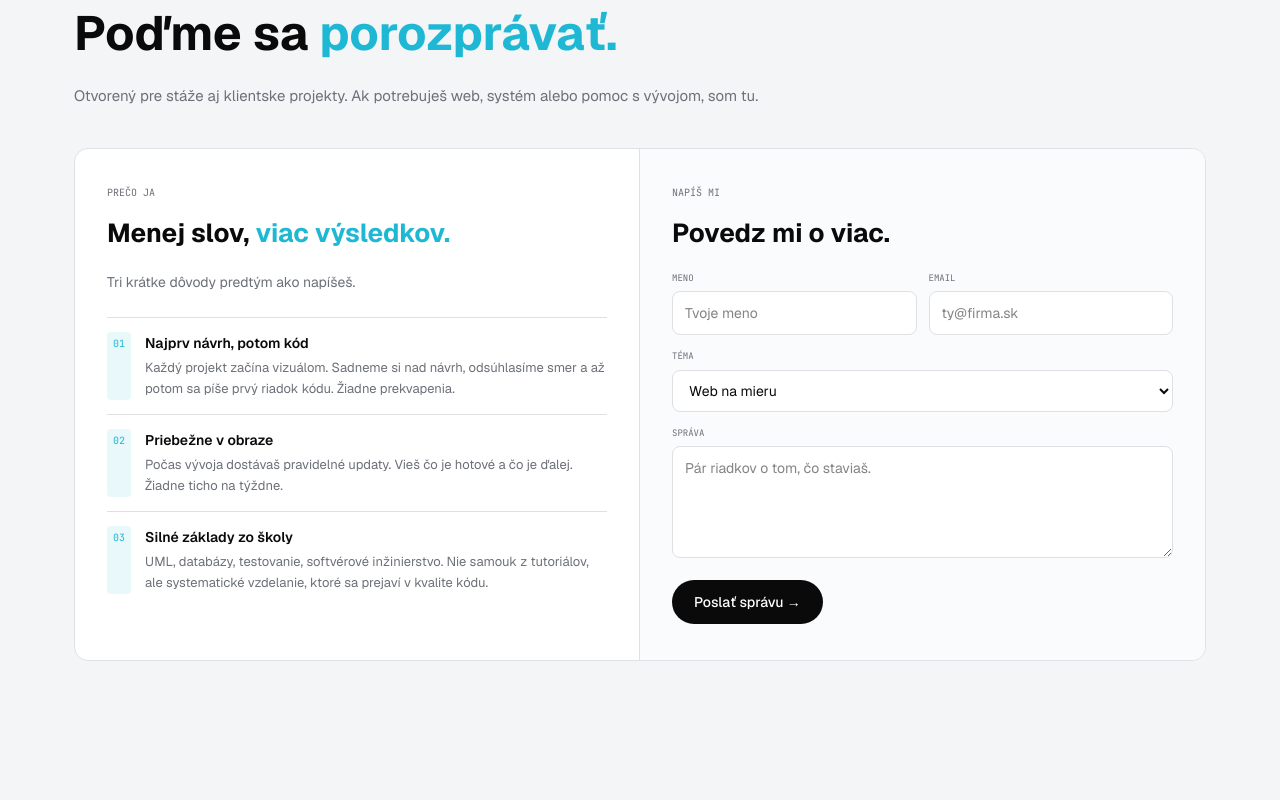
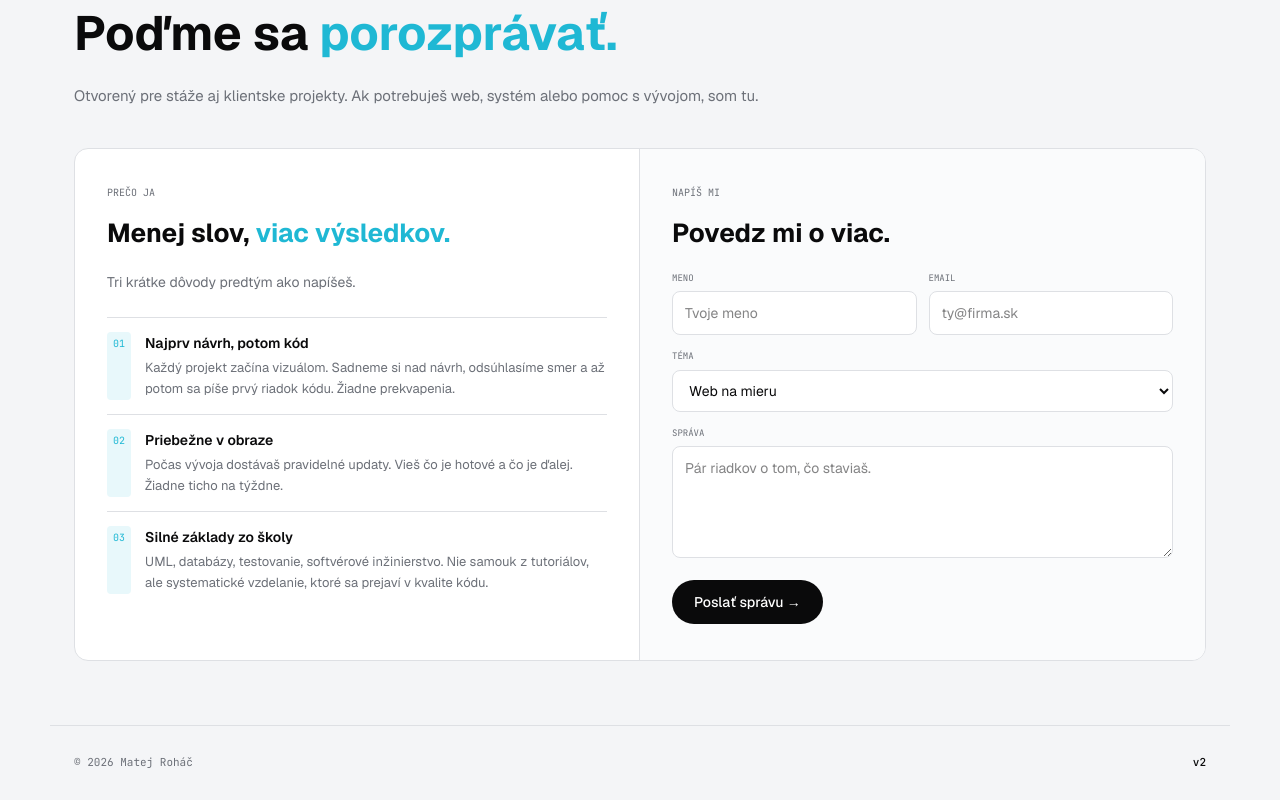
Before and after one commit to McRohy/portfolio, a React (Vite) app: page / in a window 1280 px wide. Shown: the part 1794-2594 px from the top of the page. Before the commit the page ends 2519 px from the top, so only its background shows below. Built offline with nearby package versions, Linux system fonts and the light colour scheme.

Commit message:
[V2] add footer

```diff
--- a/src/App.jsx
+++ b/src/App.jsx
@@ -2,15 +2,19 @@ import Navbar from './components/Navbar'
 import About from './components/About'
 import Work from './components/Work'
 import Contact from './components/Contact'
+import Footer from './components/Footer'
 
 function App() {
   return (
+    <>
       <main className="relative">
         <Navbar />
         <About />
         <Work />
         <Contact />
       </main>
+      <Footer />
+    </>
   )
 }
 
--- /dev/null
+++ b/src/components/Footer.css
@@ -0,0 +1,25 @@
+.footer {
+  max-width: 1180px;
+  margin: 0 auto;
+  padding: 28px 24px;
+  border-top: 1px solid var(--border);
+  display: flex;
+  justify-content: space-between;
+  font-family: var(--mono);
+  font-size: 11px;
+  color: var(--muted);
+}
+
+.footer-version {
+  color: var(--ink);
+  font-weight: 500;
+}
+
+@media (max-width: 600px) {
+  .footer {
+    padding: 24px 16px;
+    flex-direction: column;
+    gap: 6px;
+    text-align: center;
+  }
+}
--- /dev/null
+++ b/src/components/Footer.jsx
@@ -0,0 +1,13 @@
+import { useLanguage } from '../context/LanguageContext.js'
+import './Footer.css'
+
+export default function Footer() {
+  const { texts } = useLanguage()
+
+  return (
+    <footer className="footer">
+      <span>{texts.footer.copyright}</span>
+      <span className="footer-version">{texts.footer.version}</span>
+    </footer>
+  )
+}
--- a/src/resources/texts.js
+++ b/src/resources/texts.js
@@ -143,7 +143,7 @@ export const texts = {
       },
     },
     footer: {
-      built: "Postavené v React · Vite",
+      copyright: "© 2026 Matej Roháč",
       version: "v2",
     },
   },
@@ -291,7 +291,7 @@ export const texts = {
       },
     },
     footer: {
-      built: "Built in React · Vite",
+      copyright: "© 2026 Matej Roháč",
       version: "v2",
     },
   },
```
Lines whose indentation alone changed are shown as unchanged.
